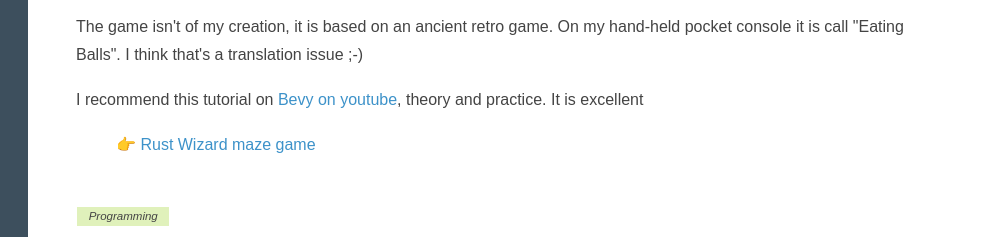
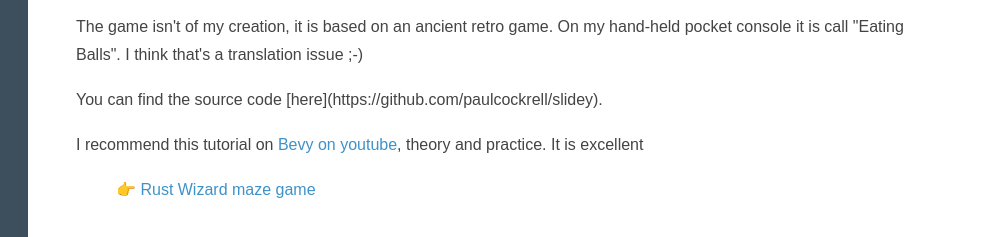
Before and after one commit to paulcockrell/paulcockrell.github.io, a plain HTML site: page index.html in a window 1280 px wide. Shown: the part 446-683 px from the top of the page, 292-1280 px from the left. Drawn offline with nearby package versions, Linux system fonts and the light colour scheme.

Commit message:
Add link to Wizard maze game source code

```diff
--- a/index.html
+++ b/index.html
@@ -72,6 +72,9 @@
             <p>
               The game isn't of my creation, it is based on an ancient retro game. On my hand-held pocket console it is
               call "Eating Balls". I think that's a translation issue ;-)
+            </p>
+            <p>
+              You can find the source code [here](https://github.com/paulcockrell/slidey).
             </p>
             <p>
               I recommend this tutorial on <a
```
